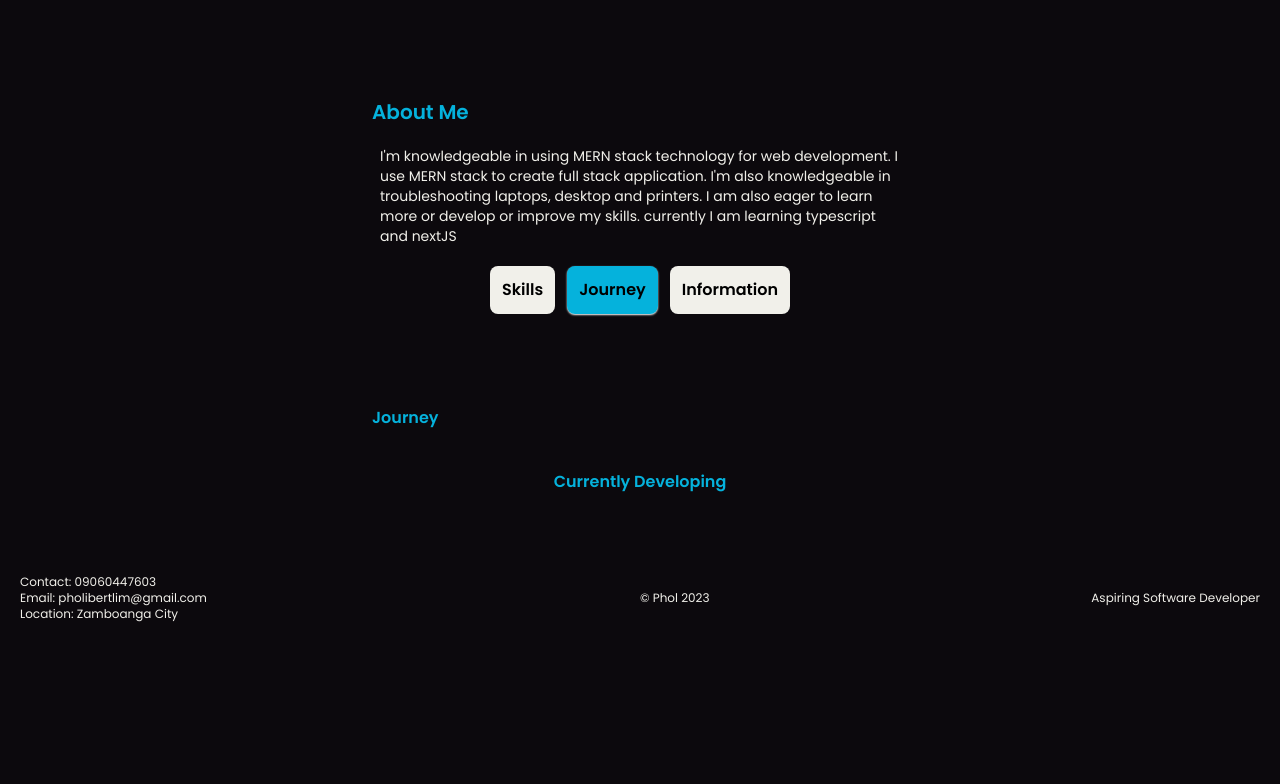
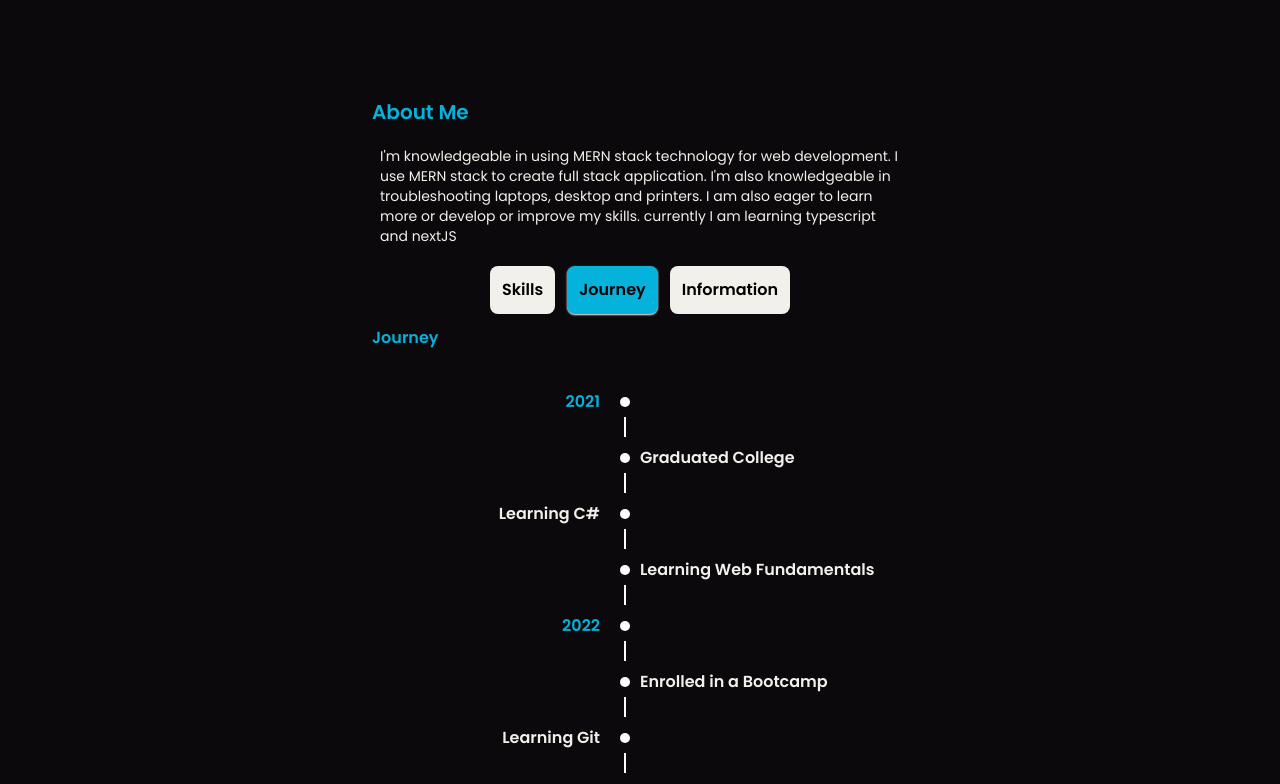
Before and after one commit to Phol16/PortfolioV2, a React (Vite) app: page /Journey in a window 1280 px wide. Shown: the part 2001-2785 px from the top of the page. Before the commit the page ends 2643 px from the top, so only its background shows below. Built offline with nearby package versions, Linux system fonts and the light colour scheme.

Commit message:
added journey section

```diff
--- a/index.html
+++ b/index.html
@@ -3,8 +3,8 @@
   <head>
     <meta charset="UTF-8" />
     <link rel="icon" type="image/svg+xml" href="./src/assets/svg/LogoSVG.svg" />
-    <link rel="preload" href="https://fonts.googleapis.com" />
-    <link rel="preload" href="https://fonts.gstatic.com" crossorigin />
+    <link rel="preconnect" href="https://fonts.googleapis.com" />
+    <link rel="preconnect" href="https://fonts.gstatic.com" crossorigin />
     <link href="https://fonts.googleapis.com/css2?family=Poppins:wght@100;200;300;400;500;600;700;800;900&display=swap" rel="stylesheet" />
     <meta name="viewport" content="width=device-width, initial-scale=1.0" />
     <meta name="description" content="A web-based application that shocase my skills and information, this application is created by Phol"/>
--- /dev/null
+++ b/src/assets/svg/DotIcon.tsx
@@ -0,0 +1,9 @@
+const DotIcon = () => {
+  return (
+    <svg width='10' height='10' viewBox='0 0 10 10' fill='none' xmlns='http://www.w3.org/2000/svg'>
+      <circle cx='5' cy='5' r='5' fill='white' />
+    </svg>
+  );
+};
+
+export default DotIcon;
--- a/src/components/Journey.tsx
+++ b/src/components/Journey.tsx
@@ -1,8 +1,49 @@
+import DotIcon from '../assets/svg/DotIcon';
+
+interface details {
+  year?: number;
+  content: string;
+}
+
+const Details: details[] = [
+  { content: '',year: 2021},
+  { content: 'Graduated College' },
+  { content: 'Learning C#' },
+  { content: 'Learning Web Fundamentals' },
+  { content: '',year: 2022},
+  { content: 'Enrolled in a Bootcamp' },
+  { content: 'Learning Git' },
+  { content: 'Re-Learning Web Fundamentals' },
+  { content: 'Javascript (Basic - Advance)' },
+  { content: 'React JS' },
+  { content: 'Node JS' },
+  { content: 'Express JS' },
+  { content: 'General Programming' },
+  { content: 'MongoDB' },
+  { content: 'Graduated from BootCamp' },
+  { content: '',year: 2023},
+  { content: 'Re-Learning C#' },
+  { content: 'Currently Learning TypeScript' },
+  { content: 'Will Learn NextJS' }
+];
+
 const Journey = () => {
   return (
-    <div className=' text-primaryTextColor flex flex-col py-10'>
-      <div className='my-10'>Journey</div>
-      <p className='self-center'>Currently Developing</p>
+    <div className=' text-secondaryTextColor flex flex-col '>
+      <div className='text-primaryTextColor'>Journey</div>
+      <section className='relative md:-left-28 my-10 w-fit text-xs md:text-base flex flex-col px-10 gap-8'>
+        {Details.map((element, index) => {
+          return (
+            <main key={index} className={`relative flex items-center px-5 w-80 ${index % 2 === 0 ? 'md:justify-end' : 'md:left-[100%]'}`}>
+              <p className='w-fit'>{element.content}</p>
+              {element.year ? <span className='text-primaryTextColor'>{element.year}</span> : null}
+              <span className={`${index !== Details.length - 1 ? 'line' : null} absolute left-0 ${index % 2 === 0 ? 'md:left-[100%]' : ''}`}>
+                <DotIcon />
+              </span>
+            </main>
+          );
+        })}
+      </section>
     </div>
   );
 };
--- a/src/index.css
+++ b/src/index.css
@@ -11,7 +11,7 @@
   --primaryBackground: #0C090D;
   --secondaryBackground: #ffffff;
 
-  --primaryTextColorHover: #05b1dc77;
+  --primaryTextColorHover: #05b1dc7c;
   --primaryTextColor: #05B2DC;
   --secondaryTextColor: #F1F0EA;
 }
@@ -74,3 +74,12 @@ body {
   transition: transform ease-in-out 0.7s;
   transform: translateX(0);
 }
+.line::after{
+  position: absolute;
+  left: 38%;
+  top: 20px;
+  content: '';
+  background-color: white;
+  width: 2px;
+  height: 20px;
+}
```
